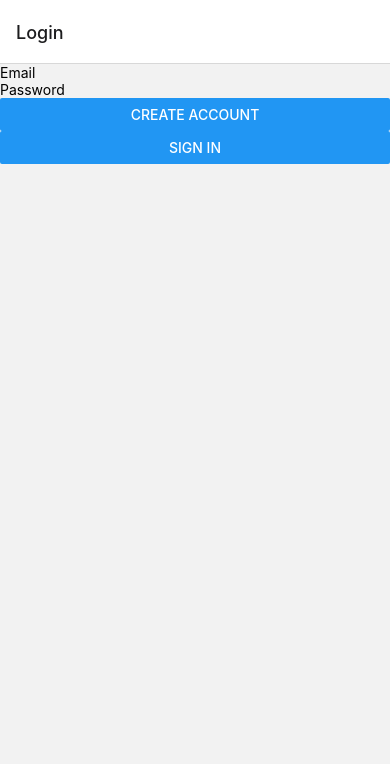
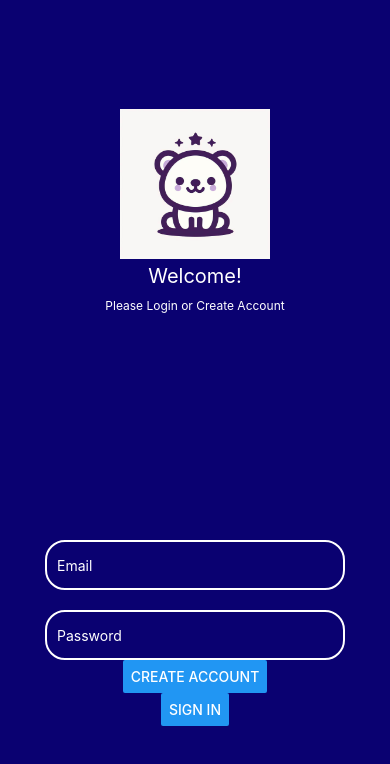
Before and after one commit to emresen20/firetodoApp, a React Native app: screen /Login in a window 390 px wide. Shown: the top 764 px of the page. Built offline with nearby package versions, Linux system fonts and the light colour scheme; no server answers.

Commit message:
login page designed

```diff
--- a/App.tsx
+++ b/App.tsx
@@ -15,7 +15,7 @@ const InsideStack = createNativeStackNavigator();
 function InsideLayout(){
   return(
     <InsideStack.Navigator>
-      <InsideStack.Screen name='List' component={List}/>
+      <InsideStack.Screen name='List' component={List} />
       <InsideStack.Screen name="Details" component={Details} />
     </InsideStack.Navigator>
   )
@@ -37,7 +37,7 @@ export default function App() {
           <Stack.Screen name="InsideLayout" component={InsideLayout} options={{headerShown:false}} />
 
         ) :(
-          <Stack.Screen name="Login" component={Login} />
+          <Stack.Screen name="Login" component={Login} options={{headerShown:false}} />
         )}
         {/* <Stack.Screen name="List" component={List} />
         <Stack.Screen name="Login" component={Login} /> */}
--- a/app/screens/Login.tsx
+++ b/app/screens/Login.tsx
@@ -1,7 +1,8 @@
 import React, { useState } from "react";
-import { View, Text, TextInput, StyleSheet, Button, ActivityIndicator, KeyboardAvoidingView } from "react-native";
+import { View, Text, TextInput, StyleSheet, Button, ActivityIndicator, KeyboardAvoidingView,Image } from "react-native";
 import { createUserWithEmailAndPassword, getAuth, signInWithEmailAndPassword } from "firebase/auth"
 import { FIREBASE_AUTH } from "../../firebaseConfig";
+import { SafeAreaView } from "react-native-safe-area-context";
 
 const Login = () => {
     const [email, setEmail] = useState("");
@@ -36,11 +37,21 @@ const Login = () => {
         }
     }
     return (
-        <View>
-            <KeyboardAvoidingView behavior="padding">
-                <TextInput placeholder="Email " onChangeText={(text) => setEmail(text)}
+        <SafeAreaView style={styles.container}>
+            <View style={styles.imageview}>
+                <Image style={styles.image} source={require("../../assets/ayi.png")}/>
+                <Text style={styles.text}>Welcome!</Text>
+                <Text style={styles.secondtext}>Please Login or Create Account</Text>
+            </View>
+
+            <View style={styles.secondview}>
+                <TextInput
+                    style={styles.firsttextinput}
+                    placeholder="Email " onChangeText={(text) => setEmail(text)}
                     value={email} />
-                <TextInput placeholder="Password " autoCapitalize="none"
+                <TextInput
+                    style={styles.secondtextinput}
+                    placeholder="Password " autoCapitalize="none"
                     onChangeText={(text) => setPassword(text)}
                     value={password}
                     secureTextEntry={true} />
@@ -54,11 +65,9 @@ const Login = () => {
                     </>
                 )}
 
+            </View>
 
-            </KeyboardAvoidingView>
-
-
-        </View>
+        </SafeAreaView>
     )
 }
 
@@ -67,10 +76,55 @@ export default Login;
 const styles = StyleSheet.create({
     container: {
         flex: 1,
-        marginVertical: 5
+        backgroundColor:"#0A0171"
 
     },
+    imageview: {
+        flex: 1,
+       // backgroundColor:"red",
+        justifyContent:"center",
+        alignItems:"center"
+    },
+    secondview: {
+        flex: 1,
+        justifyContent:"center",
+        alignItems:"center",
+        //backgroundColor:"red"
+    },
+    secondtext:{
+        color:"white",
+        fontSize:12,
+        marginTop:10
+    },
+    image:{
+        width:150,
+        height:150,
+    },
+    text:{
+        color:"white",
+        fontSize:20,
+        marginTop:5
+    },
+    firsttextinput:{
+        borderWidth:2,
+        borderColor:"white",
+        height:50,
+        width:300,
+        borderRadius:20,
+        padding:10,
+        marginBottom:20,
+        color:"white"
 
+    },
+    secondtextinput:{
+        borderWidth:2,
+        borderColor:"white",
+        height:50,
+        width:300,
+        padding:10,
+        borderRadius:20,
+        color:"white"
+    },
     flatlistview: {
         flexDirection: "row",
         backgroundColor: "red",
```
Also changed, not shown: assets/ayi.png (added).
